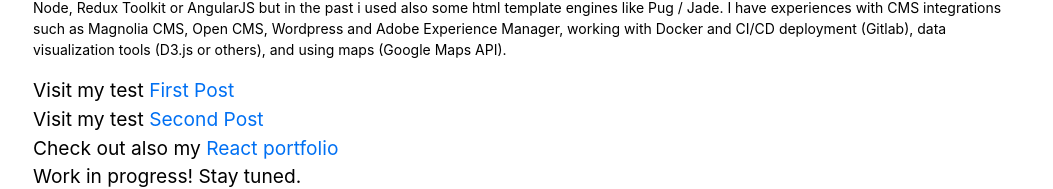
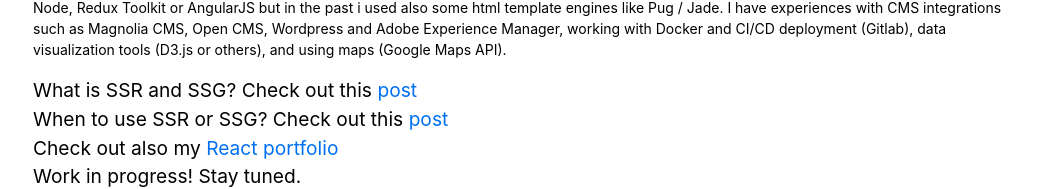
Before and after one commit to albicallegari/next-js-tailwind, a Next.js app: page / in a window 1280 px wide. Shown: the part 339-528 px from the top of the page, without its empty margins (111-1164 px from the left). Built offline with nearby package versions, Linux system fonts and the light colour scheme.

Commit message:
feat: add 404 page

```diff
--- a/common/labels/labels.json
+++ b/common/labels/labels.json
@@ -2,6 +2,11 @@
   "global": {
     "close": "Chiudi",
     "all": "Tutti",
+    "backToHome": "Back to home",
+    "wip": "Work in progress! Stay tuned.",
     "aboutMe": "FE developer with BE skills. In my career I have attended several computer science and software engineering courses, I have had various experiences in IT but I always try to keep up to date and learn new technologies. I practiced the entire software lifecycle, from requirements discussions with customers to UI and UX analysis and processing up to the release and maintenance. I have strong knowledge of java, html, css and javascript/Typescript and currently I work with single page applications framework and my basic tech stack includes React.js/Next.js + Typescript, Node, Redux Toolkit or AngularJS but in the past i used also some html template engines like Pug / Jade. I have experiences with CMS integrations such as Magnolia CMS, Open CMS, Wordpress and Adobe Experience Manager, working with Docker and CI/CD deployment (Gitlab), data visualization tools (D3.js or others), and using maps (Google Maps API)."
+  },
+  "error": {
+    "404": "404!!! - Ahia! Page not found"
   }
 }
--- a/package.json
+++ b/package.json
@@ -10,6 +10,7 @@
   "dependencies": {
     "date-fns": "^2.29.3",
     "gray-matter": "^4.0.3",
+    "html-pdf-node": "^1.0.8",
     "next": "^13.1.5",
     "react": "^18.2.0",
     "react-dom": "^18.2.0",
--- /dev/null
+++ b/pages/404.tsx
@@ -0,0 +1,13 @@
+import { getTranslatedLabel } from "common/labels/utils";
+import Link from "next/link";
+
+const custom404 = () => {
+  return (
+    <>
+      <h1>{getTranslatedLabel('error.404')}</h1>
+      <Link href="/">{getTranslatedLabel('global.backToHome')}</Link>
+    </>
+  );
+};
+
+export default custom404;
--- a/pages/Home/Home.tsx
+++ b/pages/Home/Home.tsx
@@ -18,10 +18,12 @@
           {getTranslatedLabel("global.aboutMe")}
         </p>
         <p>
-          Visit my test <Link href="/Posts/pre-rendering">First Post</Link>
+          What is SSR and SSG? Check out this{" "}
+          <Link href="/Posts/pre-rendering">post</Link>
         </p>
         <p>
-          Visit my test <Link href="/Posts/ssg-ssr">Second Post</Link>
+          When to use SSR or SSG? Check out this{" "}
+          <Link href="/Posts/ssg-ssr">post</Link>
         </p>
         <span>
           {`Check out also my `}
@@ -29,7 +31,7 @@
             React portfolio
           </a>
         </span>
-        <p>Work in progress! Stay tuned.</p>
+        <p>{getTranslatedLabel("global.wip")}</p>
       </section>
     </LayoutContainer>
   );
--- a/pages/Posts/[id].tsx
+++ b/pages/Posts/[id].tsx
@@ -1,3 +1,4 @@
+// SSG Example component
 import LayoutContainer from "components/LayoutContainer/LayoutContainer";
 import commonStyles from "../../styles/common.module.scss";
 import { getAllPostIds, getPostData } from "lib/getFSData";
@@ -38,5 +39,6 @@
     props: {
       postData,
     },
+    revalidate: 3600, // ISR (Incremental site render) let invalid cache for re-render page on background
   };
 }
--- /dev/null
+++ b/pages/api/convert-to-pdf.ts
@@ -0,0 +1,22 @@
+import type { NextApiRequest, NextApiResponse } from "next";
+const html_to_pdf = require('html-pdf-node');
+
+const handler = (req: NextApiRequest, res: NextApiResponse) => {
+    let file = { content: `
+        <div>
+            <h1>${req.body.title}</h1>
+            <ul>
+                ${req.body.clients.map(s => `<li>${s.title}</li>`).join()}
+            </ul>
+        </div>
+    `};
+
+    html_to_pdf.generatePDF(file, { format: 'A4' }).then(pdfBuffer => {
+        res.setHeader('Content-Type', 'application/pdf')
+        res.setHeader('Content-disposition', 'attachment; filename=name.Pdf')
+        res.setHeader('Content-length', pdfBuffer.length)
+        res.end(pdfBuffer)
+    });
+};
+
+export default handler;
--- a/styles/global.scss
+++ b/styles/global.scss
@@ -1,4 +1,7 @@
 // Global styles imported in every pages throught _app.tsx wrapper
+@tailwind base;
+@tailwind components;
+@tailwind utilities;
 
 html,
 body {
--- a/tailwind.config.js
+++ b/tailwind.config.js
@@ -1,6 +1,9 @@
 /** @type {import('tailwindcss').Config} */
 module.exports = {
-  content: [],
+  content: [
+    "./pages/**/*.{js,ts,jsx,tsx}",
+    "./components/**/*.{js,ts,jsx,tsx}",
+  ],
   theme: {
     extend: {},
   },
```
Also changed, not shown: pages/Home/Home.module.scss (added), 1 other file (tests, documents, lock files or other folders).
